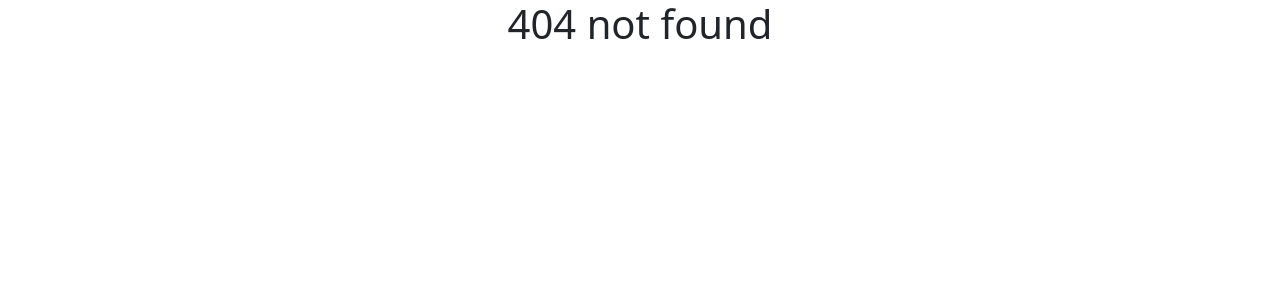
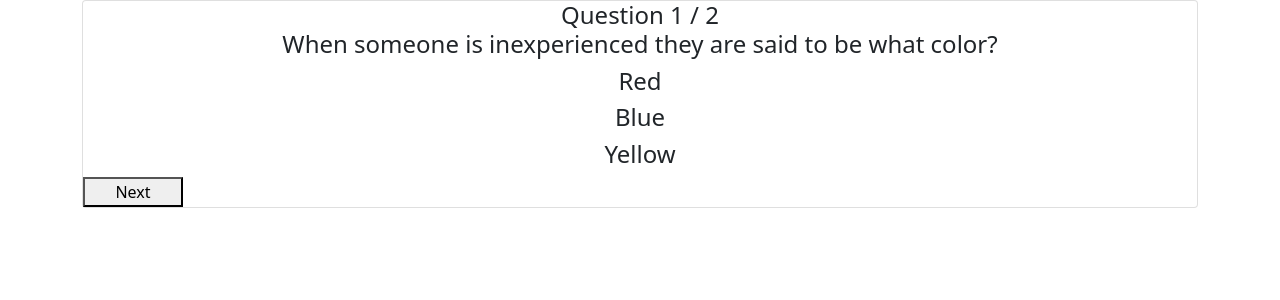
Before and after one commit to cmr33-cloud/project-3-group-3-frontend, a React (Create React App) app: page /questions in a window 1280 px wide. Before the commit this address had no page. Shown: the top 300 px of the page. Built offline with nearby package versions, Linux system fonts and the light colour scheme.

Commit message:
Question page added

```diff
--- a/package.json
+++ b/package.json
@@ -9,8 +9,9 @@
     "bootstrap": "^5.1.3",
     "react": "^17.0.2",
     "react-bootstrap": "^2.0.0",
+    "react-devtools": "^4.20.2",
     "react-dom": "^17.0.2",
-    "react-redux": "^7.2.5",
+    "react-redux": "^7.2.6",
     "react-router-dom": "^5.3.0",
     "react-scripts": "4.0.3",
     "redux": "^4.1.1",
--- a/src/App.js
+++ b/src/App.js
@@ -5,7 +5,8 @@ import "bootstrap/dist/css/bootstrap.min.css";
 import { Switch, Route, Link } from "react-router-dom";
 import NotFound from "./pages/NotFound";
 import Testing from "./pages/Testing";
-import Dashboard from "./pages/Dashboard";
+import Dashboard from "./pages/dashboard";
+import Questions from "./pages/questions";
 function App() {
   return (
     <div className="App">
@@ -19,9 +20,16 @@ function App() {
         <Route path="/testing">
           <Testing />
         </Route>
+        {/* Temperory Route */}
+        <Route path="/questions">
+          <Questions/>
+        </Route>
+
+
         <Route path="*">
           <NotFound />
         </Route>
+
       </Switch>
     </div>
   );
--- a/src/actions/index.js
+++ b/src/actions/index.js
@@ -15,7 +15,7 @@ export const getQuestions = (searchTerm) => {
     };
   };
 
-const fetchQuestions = async (searchTerm) => {
+export const fetchQuestions = async (searchTerm) => {
     //need to retrieve amount, category, difficulty, type from search term
     const {amount, category, difficulty, type} = searchTerm
     console.log(amount, category, difficulty, type)
--- a/src/pages/Testing/index.js
+++ b/src/pages/Testing/index.js
@@ -2,12 +2,14 @@ import React from "react";
 import { Form, Button } from "react-bootstrap";
 import { getQuestions } from "../../actions";
 import { useDispatch } from "react-redux";
+import Questions from "../questions";
 
 export default function Testing() {
 
 const dispatch = useDispatch();
 const search = (searchTerm) => dispatch(getQuestions(searchTerm))
-
+//const allQuestions = (searchTerm) => dispatch(fetchQuestions(searchTerm))
+console.log(search)
   function handleSubmit(e) {
     e.preventDefault();
     const searchTerm = {
@@ -17,6 +19,13 @@ const search = (searchTerm) => dispatch(getQuestions(searchTerm))
       type: e.target[3].value,
     };
     search(searchTerm)
+   // Questions(searchTerm)
+  }
+
+  function handleClick(){
+    window.location.href = 'http://localhost:3000/questions'
+    console.log("hello")
+
   }
 
   return (
@@ -43,9 +52,14 @@ const search = (searchTerm) => dispatch(getQuestions(searchTerm))
             type="text"
             placeholder="multiple/boolean"
           ></Form.Control>
-          <Button type="submit">Submit</Button>
+          <Button type="submit" >Submit</Button>
+
+          {/* searchQ={search} */}
         </Form.Group>
       </Form>
+      <br/>
+      <Button type="button" onClick={()=>handleClick()}>Start Quiz</Button>
+
     </div>
   );
 }
--- a/src/pages/questions/index.js
+++ b/src/pages/questions/index.js
@@ -1,19 +1,66 @@
-import React from 'react'
+import React,{useEffect}from "react";
+import { useSelector } from "react-redux";
+import { useState } from "react";
+import { getQuestions } from "../../actions";
+import { Container } from "react-bootstrap";
+const Questions = () => {
+  const questions = useSelector((state) => state.questions);
+  const noOfQuestions = questions.length;
+  console.log(questions);
 
-const Questions = () => {
+  const [currentQuestNo, setCurrentQuestNo] = useState(0);
+  const [newAnswersArr,setNewAnswerArr] = useState(questions[currentQuestNo].incorrect_answers)
+//   console.log(currentQuestNo)
+//   console.log(questions[currentQuestNo].incorrect_answers.length);
 
-    const questionLoad = () => {
-        async function qLoad () {
-            await fetch('https://opentdb.com/api.php?amount=10')
+  useEffect(() => {
+    // let newAnswersArr = questions[currentQuestNo].incorrect_answers;
+    // console.log(newAnswersArr)
+    const randomNumber =Math.floor(Math.random() * newAnswersArr.length) +1;
+    console.log(randomNumber);
+    newAnswersArr.splice(randomNumber,0,questions[currentQuestNo].correct_answer);
+    setNewAnswerArr(newAnswersArr)
+    console.log(newAnswersArr);
+      return () => {
 
-        }
+      }
+  },[])
+
+
+
+
+  const handleClick = () => {
+    if (currentQuestNo < noOfQuestions - 1) {
+      const updatedQuestNo = currentQuestNo + 1;
+      setCurrentQuestNo(updatedQuestNo);
     }
+  };
 
-    return (
-        <div>
 
+
+  return (
+    <div>
+      <Container>
+        <div className="card">
+          <h4>
+            Question {currentQuestNo + 1} / {noOfQuestions} <br />
+            {questions[currentQuestNo].question}
+          </h4>
+
+          {newAnswersArr.map((answer) => {
+            return <h4>{answer}</h4>;
+          })}
+          <button
+            className="center"
+            style={{ width: "100px" }}
+            onClick={handleClick}
+          >
+            Next
+          </button>
         </div>
-    )
-}
+      </Container>
+    </div>
+  );
+};
 
-export default Questions
+export default Questions;
--- a/src/reducers/resultsReducer.js
+++ b/src/reducers/resultsReducer.js
@@ -1,5 +1,19 @@
 const initialState = {
-    questions: []
+    //questions: ["question1","question2","question3","question4","question5","question6","question7","question8","question9","question10"]
+    questions: [
+        {category: "General Knowledge",
+        correct_answer: "Green",
+        difficulty: "easy",
+        incorrect_answers: ['Red', 'Blue', 'Yellow'],
+        question: "When someone is inexperienced they are said to be what color?",
+        type: "multiple"},
+        {category: "Music",
+        correct_answer: "Green",
+        difficulty: "easy",
+        incorrect_answers: ['Red', 'Blue', 'Yellow'],
+        question: "When someone is inexperienced they are said to be what color?",
+        type: "multiple"}
+    ]
 }
 
 const resultsReducer = (state = initialState, { type, payload }) => {
```
Also changed, not shown: src/pages/dashboard/index.js (+6 -2 lines), 1 other file (tests, documents, lock files or other folders).
